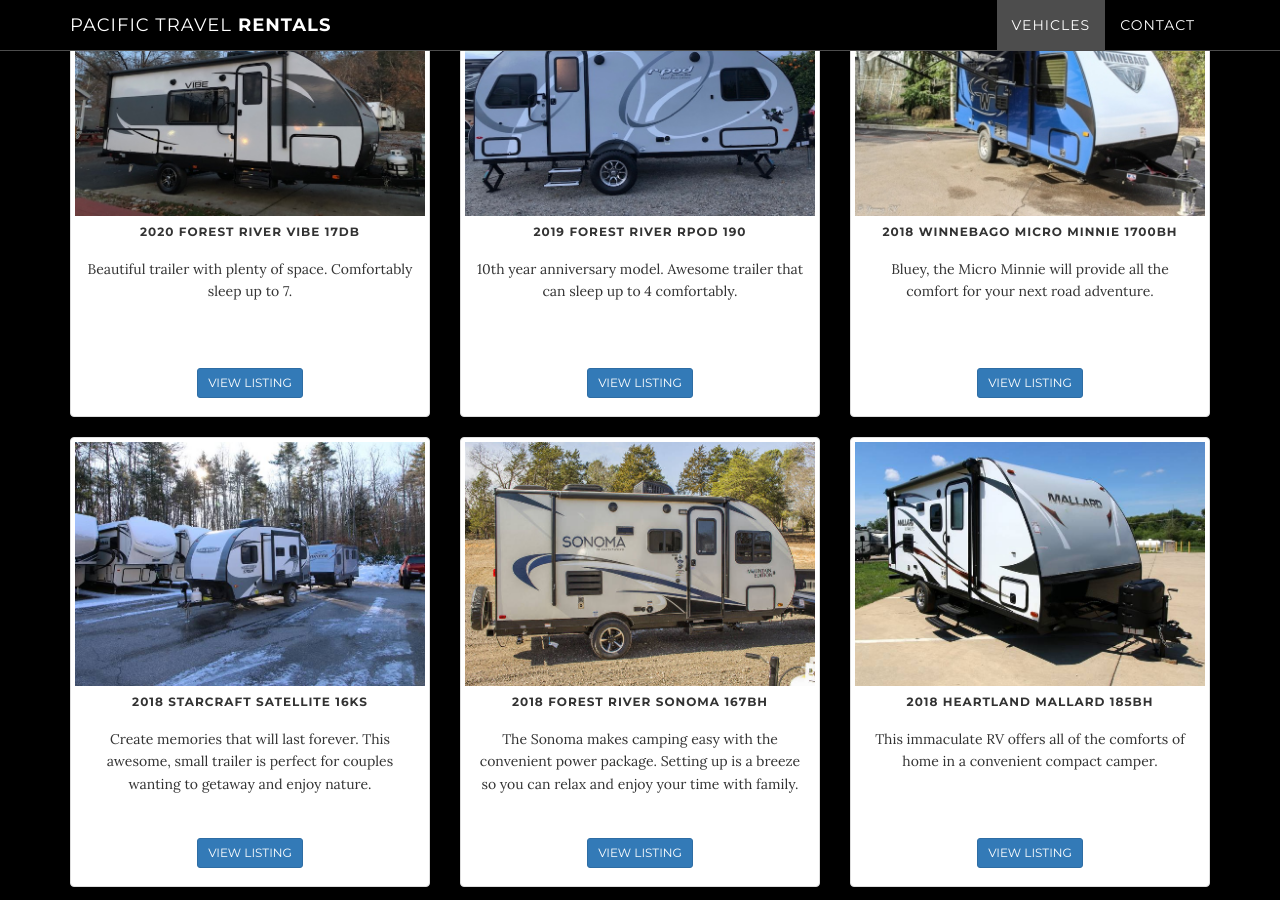
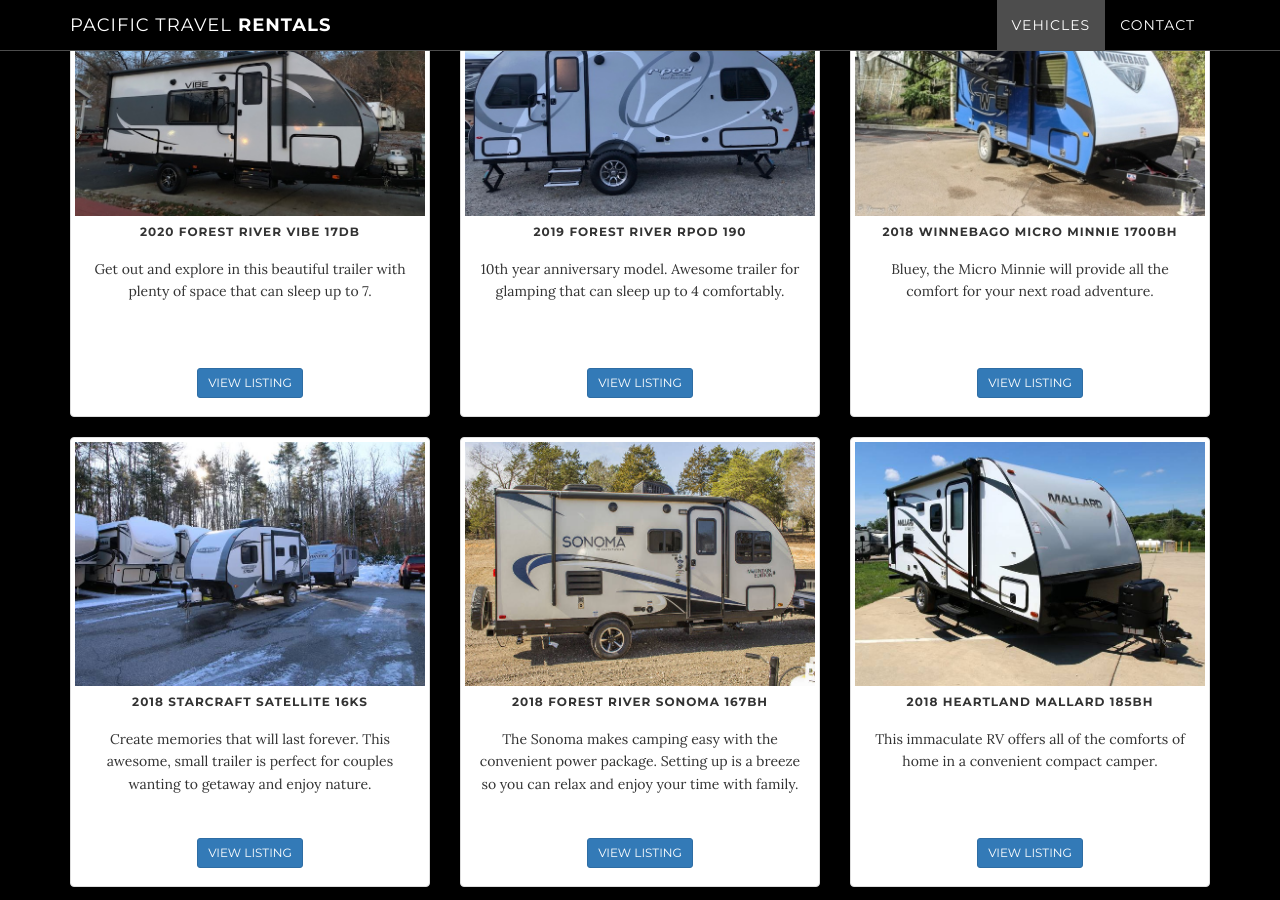
Before and after one commit to jasonldn/ptr, a Jekyll site: the page built from index.html, in a window 1280 px wide and 900 px high, scrolled down 1036 px. Built offline with Jekyll 4.4.1, drawn with Linux system fonts in a browser that asks for light colours.

Commit message:
updated intro text

```diff
--- a/_includes/vehicles.html
+++ b/_includes/vehicles.html
@@ -11,7 +11,7 @@
                     </a>
                     <div class="caption" id="htr-vehicle3-caption">
                         <h6>2020 Forest River Vibe 17DB</h6>
-                        <p class="htr-vehicles-caption-desc">Beautiful trailer with plenty of space.  Comfortably sleep up to 7.</p>
+                        <p class="htr-vehicles-caption-desc">Get out and explore in this beautiful trailer with plenty of space that can sleep up to 7.</p>
                         <p class="htr-vehicles-action-btn">
                             <a href="https://www.outdoorsy.com/rv-rental/pleasanton_ca/2017_winnebago_winnie-drop_15766-listing" target="_blank"
                             class="btn btn-primary btn-sm" role="button">View Listing</a>
@@ -27,7 +27,7 @@
                     </a>
                     <div class="caption" id="htr-vehicle3-caption">
                         <h6>2019 Forest River RPod 190</h6>
-                        <p class="htr-vehicles-caption-desc">10th year anniversary model.  Awesome trailer that can sleep up to 4 comfortably.</p>
+                        <p class="htr-vehicles-caption-desc">10th year anniversary model.  Awesome trailer for glamping that can sleep up to 4 comfortably.</p>
                         <p class="htr-vehicles-action-btn">
                             <a href="https://www.outdoorsy.com/rv-rental/pleasanton_ca/2019_forest-river_r-pod_150382-listing" target="_blank"
                             class="btn btn-primary btn-sm" role="button">View Listing</a>
```
